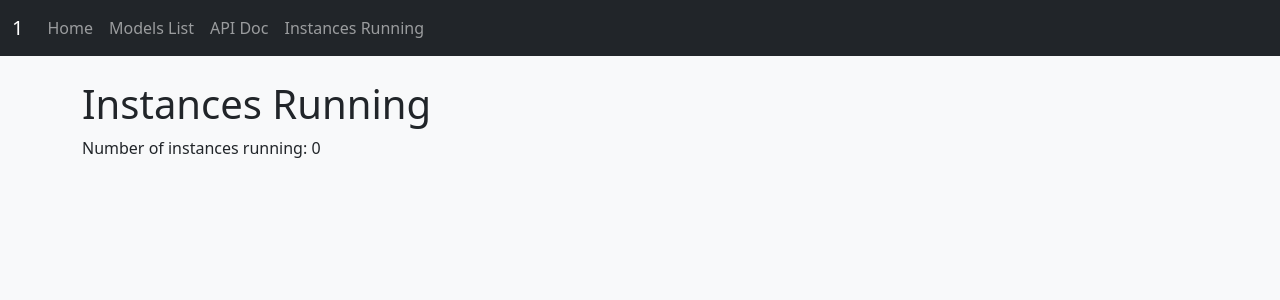
After one commit to zangetsu45/LLMOps, a Flask app: page /model/1/instances in a window 1280 px wide. The commit adds this page. Shown: the top 300 px of the page. Run offline with Flask 3, Linux system fonts and the light colour scheme.

Commit message:
feat: add API documentation and instances tracking for models

```diff
--- a/app_development/server.py
+++ b/app_development/server.py
@@ -64,7 +64,7 @@ gradio_servers = {}
 @app.route("/model/<model_name>", methods=["GET"])
 def model_specific(model_name):
     # Check if the model exists in our models directory.
-    if model_name not in os.listdir(UPLOAD_FOLDER):
+    if (model_name not in os.listdir(UPLOAD_FOLDER)):
         return "Model not found", 404
 
     # If this model's server hasn't been started yet, create and launch it.
@@ -126,5 +126,17 @@ def proxy_model_api(model_name, subpath):
 
     return Response(resp.content, resp.status_code, headers)
 
+# Add new routes for API Doc and Instances Running under a specific model
+@app.route("/model/<model_name>/api_doc")
+def api_doc_model(model_name):
+    if model_name not in os.listdir(UPLOAD_FOLDER):
+        return "Model not found", 404
+    return render_template("api_doc.html", model_name=model_name)
+
+@app.route("/model/<model_name>/instances")
+def instances_model(model_name):
+    count = 1 if model_name in gradio_servers else 0
+    return render_template("instances.html", model_name=model_name, count=count)
+
 if __name__ == "__main__":
     app.run(debug=True, port=5000)
--- a/app_development/templates/base.html
+++ b/app_development/templates/base.html
@@ -9,7 +9,7 @@
   <!-- Navbar -->
   <nav class="navbar navbar-expand-lg navbar-dark bg-dark">
     <div class="container-fluid">
-      <a class="navbar-brand" href="{{ url_for('index') }}">Model Server</a>
+      <a class="navbar-brand" href="{{ url_for('index') }}">{% block brand_text %}Model Server{% endblock %}</a>
       <button class="navbar-toggler" type="button" data-bs-toggle="collapse" data-bs-target="#navbarNav" aria-controls="navbarNav" aria-expanded="false" aria-label="Toggle navigation">
         <span class="navbar-toggler-icon"></span>
       </button>
@@ -21,6 +21,7 @@
           <li class="nav-item">
             <a class="nav-link" href="{{ url_for('list_models') }}">Models List</a>
           </li>
+          {% block extra_nav %}{% endblock %}
         </ul>
       </div>
     </div>
--- /dev/null
+++ b/app_development/templates/instances.html
@@ -0,0 +1,21 @@
+{% extends "base.html" %}
+
+{% block title %}Instances Running{% endblock %}
+
+{% block brand_text %}
+    {{ model_name }}
+{% endblock %}
+
+{% block extra_nav %}
+    <li class="nav-item">
+        <a class="nav-link" href="{{ url_for('api_doc_model', model_name=model_name) }}">API Doc</a>
+    </li>
+    <li class="nav-item">
+        <a class="nav-link" href="{{ url_for('instances_model', model_name=model_name) }}">Instances Running</a>
+    </li>
+{% endblock %}
+
+{% block content %}
+  <h1>Instances Running</h1>
+  <p>Number of instances running: {{ count }}</p>
+{% endblock %}
```
Also changed, not shown: app_development/templates/api_doc.html (added, +23 -0 lines), app_development/templates/model_interface.html (+10 -1 lines), app_development/templates/models.html (+4 -17 lines).
